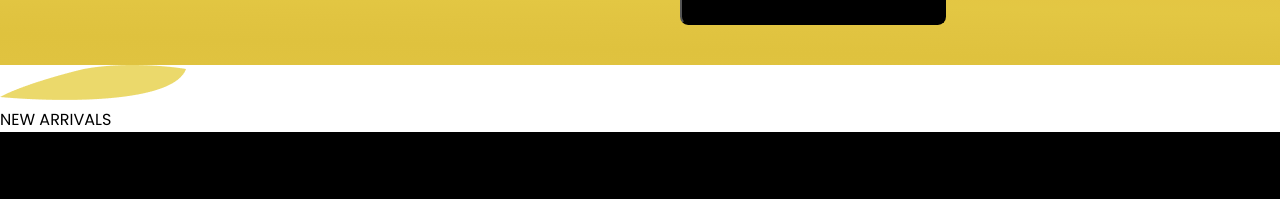
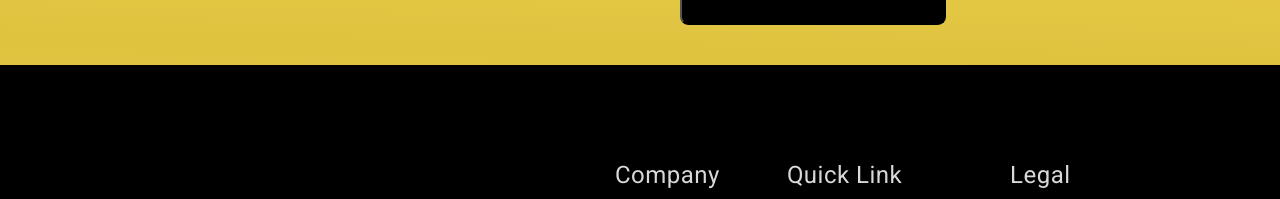
Before and after one commit to andalib-brillmark/Shopping-Website-Template, a website: page index.html in a window 1280 px wide. Shown: the part 2689-2888 px from the top of the page. Drawn offline with Linux system fonts and the light colour scheme.

Commit message:
Day end commit

```diff
--- a/index.html
+++ b/index.html
@@ -169,7 +169,7 @@
             </div>
         </section>
 
-        <section class="young-fav">
+        <!-- <section class="young-fav">
             <div class="young-fav__heading">
                 <img class="young-fav__heading--shade" src="images/Yellow Shade.png" alt="Shade">
                 <p class="young-fav__heading--text">NEW ARRIVALS</p>
@@ -177,7 +177,7 @@
             <div>
 
             </div>
-        </section>
+        </section> -->
 
         <section class="download">
 
```
